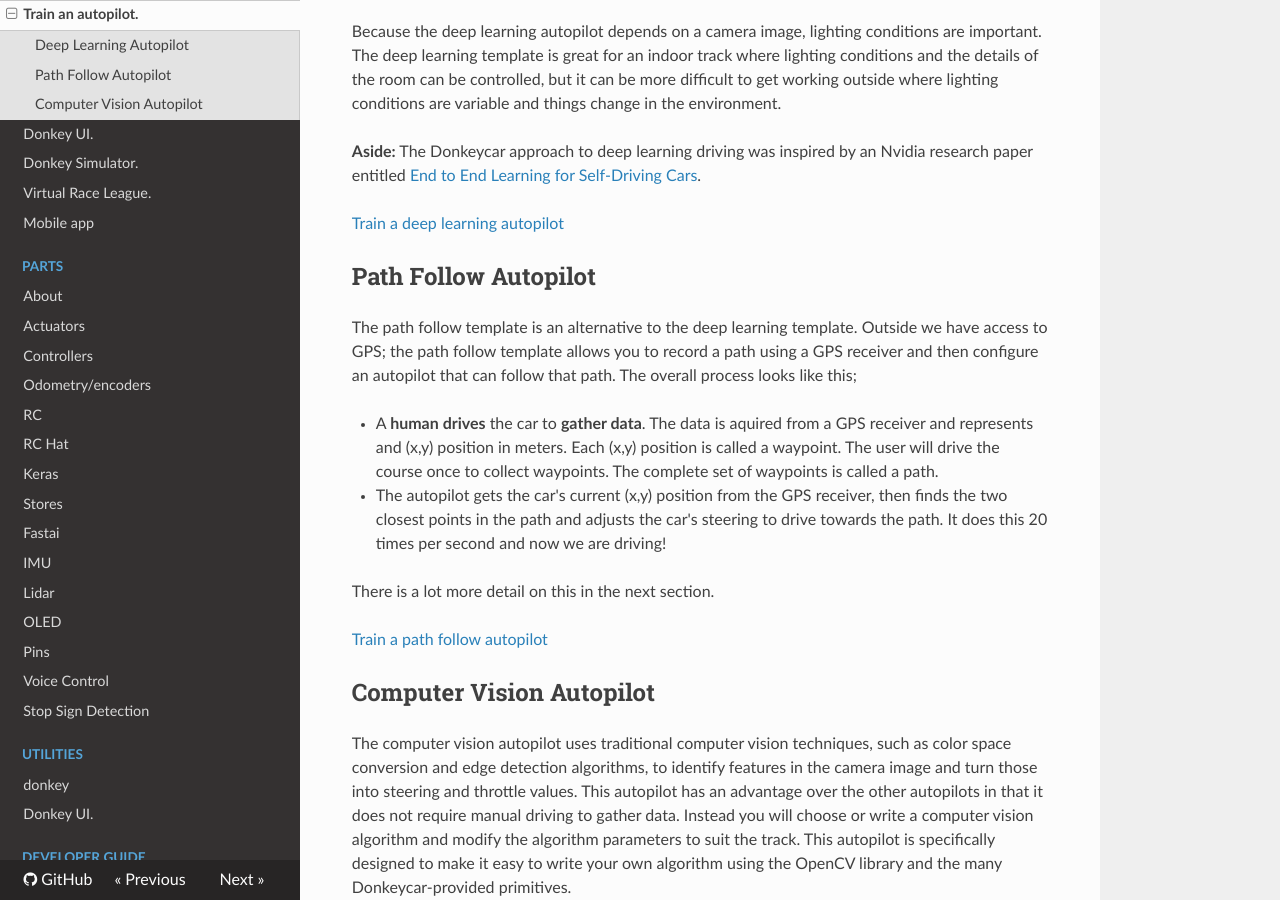
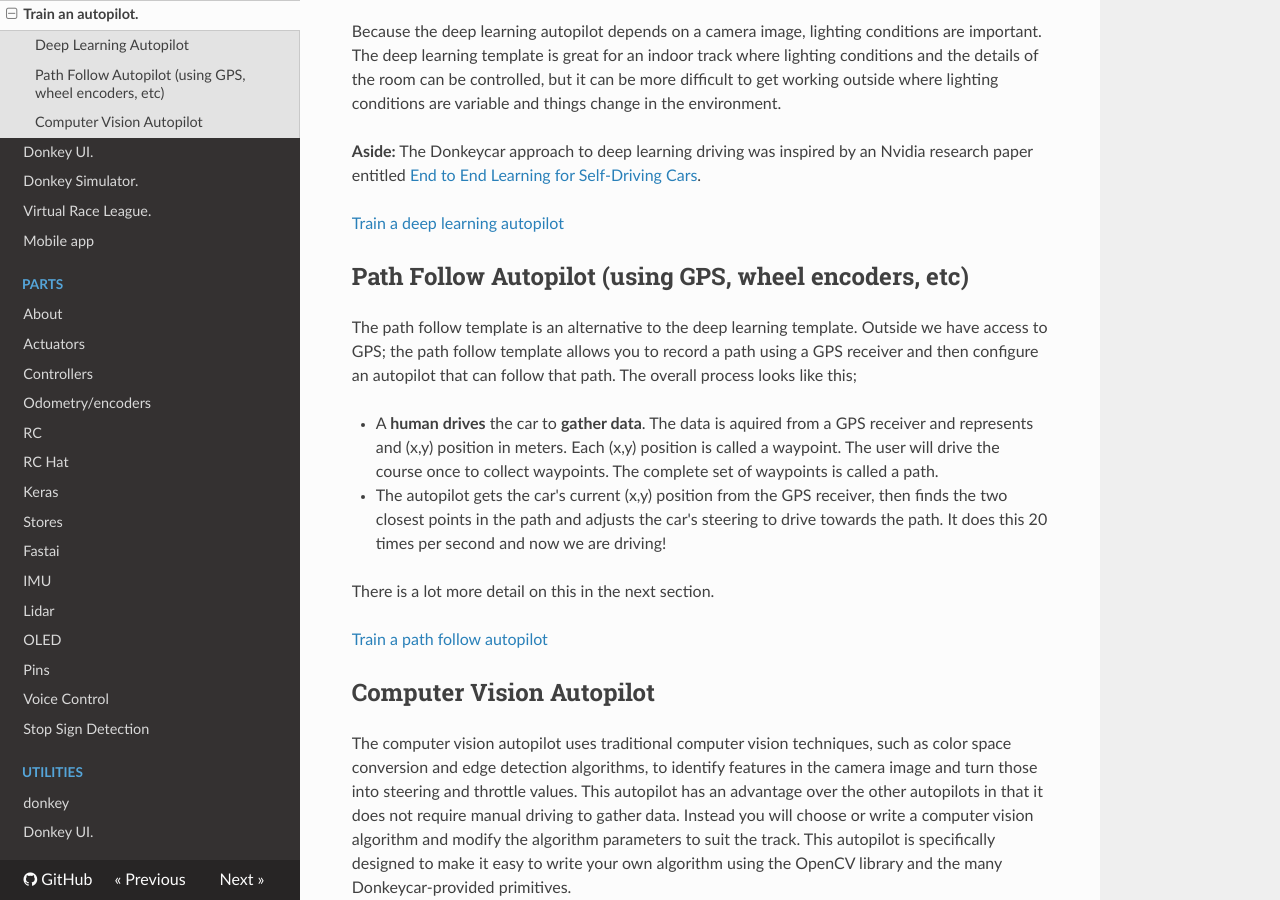
Before and after one commit to autorope/donkeydocs, an MkDocs documentation site: the page built from docs/guide/train_autopilot.md, in a window 1280 px wide and 900 px high, scrolled down 844 px. Built offline with MkDocs 1.6.1, drawn with Linux system fonts in a browser that asks for light colours; nearby versions of some CDN libraries; some of the changed text lies outside the part shown.

Commit message:
Clarified wording

```diff
--- a/docs/guide/train_autopilot.md
+++ b/docs/guide/train_autopilot.md
@@ -22,7 +22,7 @@ Because the deep learning autopilot depends on a camera image, lighting conditio
 [Train a deep learning autopilot](./deep_learning/train_autopilot.md)
 
 
-## Path Follow Autopilot
+## Path Follow Autopilot (using GPS, wheel encoders, etc)
 The path follow template is an alternative to the deep learning template.  Outside we have access to GPS; the path follow template allows you to record a path using a GPS receiver and then configure an autopilot that can follow that path.  The overall process looks like this;
 
 - A **human drives** the car to **gather data**. The data is aquired from a GPS receiver and represents and (x,y) position in meters.  Each (x,y) position is called a waypoint.  The user will drive the course once to collect waypoints.  The complete set of waypoints is called a path.
```
Also changed, not shown: other parts of docs/guide/train_autopilot.md (+1 -1 lines).
